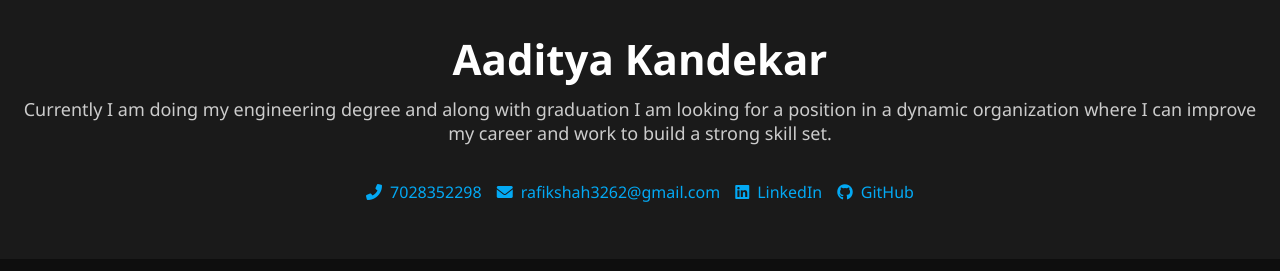
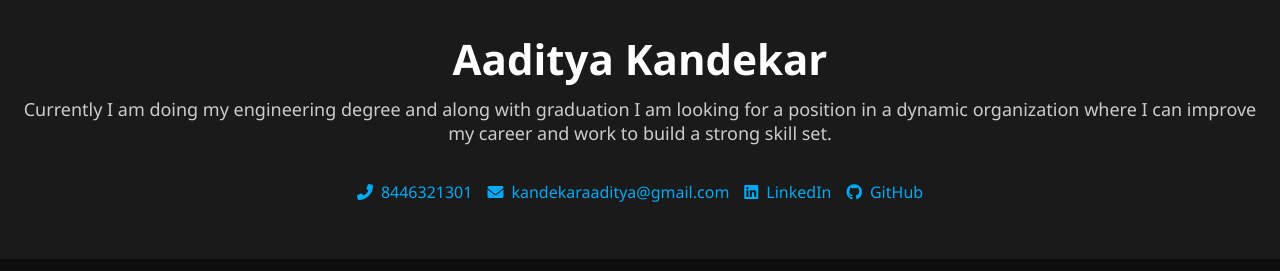
Before and after one commit to aaditya0027/lab_CV, a plain HTML site: page index.html in a window 1280 px wide. Shown: the top 271 px of the page. Drawn offline with Linux system fonts and the light colour scheme.

Commit message:
Update index.html

```diff
--- a/index.html
+++ b/index.html
@@ -180,10 +180,10 @@
         <p>Currently I am doing my engineering degree and along with graduation I am looking for a position in a dynamic organization where I can improve my career and work to build a strong skill set.</p>
         <div class="contact-info">
             <ul>
-                <li><i class="fas fa-phone-alt"></i>7028352298</li>
-                <li><i class="fas fa-envelope"></i> <a href="mailto:rafikshah3262@gmail.com">rafikshah3262@gmail.com</a></li>
-                <li><i class="fab fa-linkedin"></i> <a href="https://www.linkedin.com/in/rafik-shah-179875209/" target="_blank">LinkedIn</a></li>
-                <li><i class="fab fa-github"></i> <a href="https://github.com/RAFIKSHA" target="_blank">GitHub</a></li>
+                <li><i class="fas fa-phone-alt"></i>8446321301</li>
+                <li><i class="fas fa-envelope"></i> <a href="mailto:rafikshah3262@gmail.com">kandekaraaditya@gmail.com</a></li>
+                <li><i class="fab fa-linkedin"></i> <a href="https://www.linkedin.com/in/" target="_blank">LinkedIn</a></li>
+                <li><i class="fab fa-github"></i> <a href="https://https://github.com/aaditya0027" target="_blank">GitHub</a></li>
             </ul>
         </div>
     </header>
```
